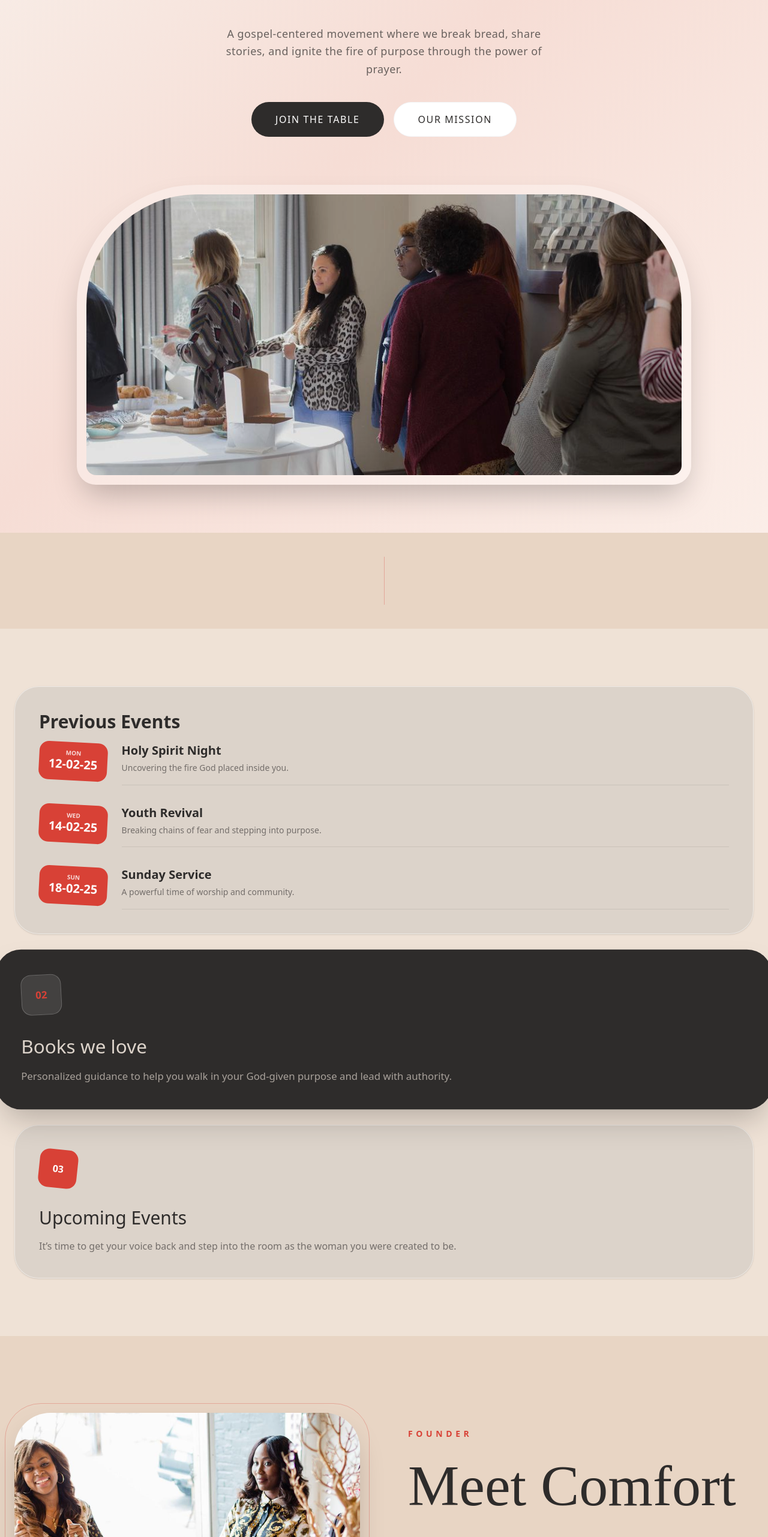
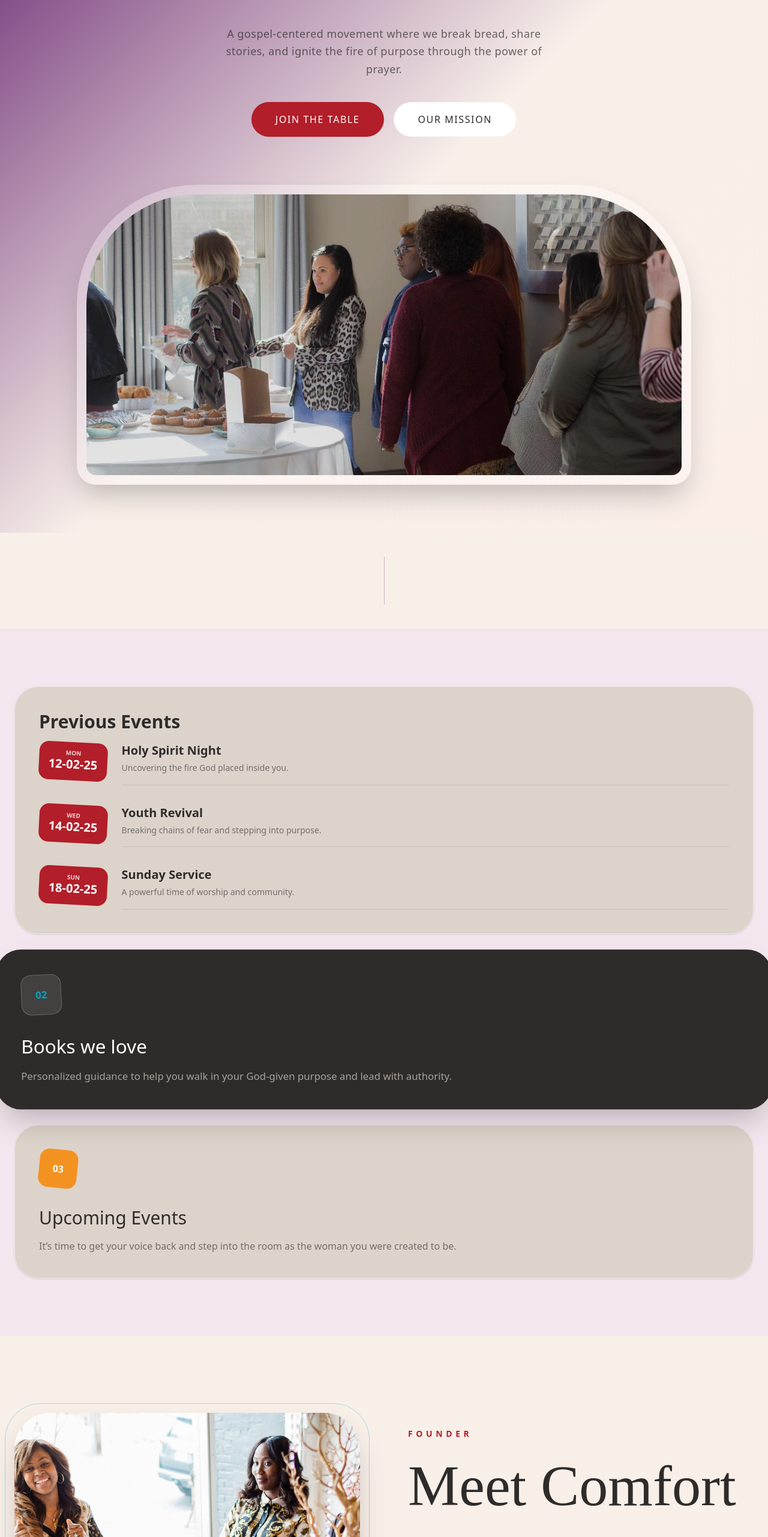
Before and after one commit to emma-data-web/Bruchandpray, a React (Vite) app: page / in a window 1280 px wide. Shown: the part 238-2800 px from the top of the page at 60% size. Built offline with nearby package versions, Linux system fonts and the light colour scheme.

Commit message:
changed some bg colors

```diff
--- a/src/Pages/Home/Download.jsx
+++ b/src/Pages/Home/Download.jsx
@@ -3,16 +3,17 @@ import Computer from "../../assets/computer.png";
 // import Angela from "../../assets/angela.png";
 // import Bible from "../../assets/bible.png";
 
+
 const Download = () => {
   return (
-    <div className="px-6 py-20">
-      <div className="max-w-6xl mx-auto bg-black lg:rounded-[60px] rounded-2xl p-10 md:p-24 flex flex-col md:flex-row items-center gap-16 relative overflow-hidden">
+    <div className="px-6 py-20 bg-[#00A5BC]">
+      <div className="max-w-6xl mx-auto bg-[#6A2B73] lg:rounded-[60px] rounded-2xl p-10 md:p-24 flex flex-col md:flex-row items-center gap-16 relative overflow-hidden">
         {/* Abstract Background Circle */}
-        <div className="absolute top-[-50%] right-[-10%] w-[400px] h-[400px] bg-[#d84136] rounded-full blur-[100px] opacity-20" />
+        <div className="absolute top-[-50%] right-[-10%] w-[400px] h-[400px] bg-[#B21E29] rounded-full blur-[100px] opacity-20" />
 
         <div className="md:w-1/2 relative z-10">
           <h2 className="font-['Playfair_Display'] text-5xl md:text-6xl text-white leading-tight">
-            Get Your Free <span className="text-[#d84136]">Affirmations</span> Guide
+            Get Your Free <span className="text-[#F39221]">Affirmations</span> Guide
           </h2>
           <p className="text-white/60 mt-6 text-lg">
             13 pages of biblical truth to help you renew your mind and see yourself through God&apos;s eyes.
@@ -21,13 +22,14 @@ const Download = () => {
             <input
               type="email"
               placeholder="Your email address"
-              className="bg-white/10 border border-white/20 px-8 py-4 rounded-full text-white w-full outline-none focus:border-[#d84136]"
+              className="bg-white/10 border border-white/20 px-8 py-4 rounded-full text-white w-full outline-none focus:border-[#00A5BC]"
             />
-            <button className="bg-white text-[#2e2c2b] px-10 py-4 rounded-full font-bold whitespace-nowrap hover:bg-[#d84136] hover:text-white transition-all">
+            <button className="bg-white text-[#2e2c2b] px-10 py-4 rounded-full font-bold whitespace-nowrap hover:bg-[#B21E29] hover:text-white transition-all">
               DOWNLOAD NOW
             </button>
           </div>
         </div>
+
 
         <div className="lg:w-1/2 relative z-10 flex justify-center">
           <img src={Computer} className="lg:w-[80%] w-full drop-shadow-2xl animate-float" />
@@ -37,4 +39,5 @@ const Download = () => {
   );
 };
 
+
 export default Download;
--- a/src/Pages/Home/Hero.jsx
+++ b/src/Pages/Home/Hero.jsx
@@ -1,6 +1,6 @@
 const Hero = () => {
   return (
-    <section className="relative min-h-screen pt-32 pb-20 px-6 bg-[linear-gradient(135deg,#f8efe9_0%,#f6ddd5_45%,#fbeee8_100%)] flex flex-col items-center overflow-hidden bg-[#e8d5c4]">
+    <section className="relative min-h-screen pt-32 pb-20 px-6 bg-[linear-gradient(135deg,#6A2B73_0%,#f8efe9_52%,#fbeee8_100%)] flex flex-col items-center overflow-hidden">
       {/* Floating Pill Badges */}
       {/* <div className="absolute top-[7%] left-[7%] bg-gray-200 backdrop-blur-md border border-white/60 px-6 py-2 rounded-full text-xs tracking-[0.3em] font-bold animate-bounce-slow">
         SISTERHOOD
@@ -19,10 +19,10 @@ const Hero = () => {
         </p>
 
         <div className="mt-10 flex gap-4 justify-center lg:flex-row flex-col">
-          <button className="bg-[#2e2c2b] text-white px-10 py-4 rounded-full tracking-widest hover:bg-[#d84136] transition-all">
+          <button className="bg-[#B21E29] text-white px-10 py-4 rounded-full tracking-widest hover:bg-[#F39221] transition-all">
             JOIN THE TABLE
           </button>
-          <button className="border border-gray-100 text-[#2e2c2b] px-10 py-4 rounded-full tracking-widest hover:bg-white/50 transition-all bg-white">
+          <button className="border border-gray-100 text-[#2e2c2b] px-10 py-4 rounded-full tracking-widest hover:bg-[#00A5BC] hover:text-white transition-all bg-white">
             OUR MISSION
           </button>
         </div>
--- a/src/Pages/Home/Home.jsx
+++ b/src/Pages/Home/Home.jsx
@@ -6,16 +6,18 @@ import Download from "./Download";
 import Bust from "./Bust";
 import Instagram from "./Instagram";
 
+
 const Home = () => {
   return (
     <Layout>
-      <div className="bg-[#e8d5c4] w-full overflow-x-hidden font-sans text-[#2e2c2b]">
+      <div className="bg-[#f8efe9] w-full overflow-x-hidden font-sans text-[#2e2c2b]">
         <Hero />
 
         {/* Simple elegant divider */}
         <div className="flex justify-center py-10">
-          <div className="h-20 w-[1px] bg-[#d84136]/30"></div>
+          <div className="h-20 w-[1px] bg-[#6A2B73]/30"></div>
         </div>
+
 
         <Voice />
         <Mariela />
@@ -31,4 +33,5 @@ const Home = () => {
   );
 };
 
+
 export default Home;
--- a/src/Pages/Home/Mariela.jsx
+++ b/src/Pages/Home/Mariela.jsx
@@ -2,39 +2,43 @@
 // import Img1 from "../../assets/img1.png";
 import Img2 from "../../assets/img2.png";
 
+
 const Mariela = () => {
   return (
-    <section className="py-32 px-6 max-w-7xl mx-auto">
+    <section className="py-32 px-6 max-w-7xl mx-auto bg-[#f8efe9]">
       <div className="grid grid-cols-1 lg:grid-cols-2 gap-20 items-center">
 
         {/* Modern Image Frame */}
         <div className="relative group">
-          <div className="absolute -inset-4 border border-[#d84136]/30 lg:rounded-[60px] rounded-2xl group-hover:inset-0 transition-all duration-500" />
+          <div className="absolute -inset-4 border border-[#00A5BC]/30 lg:rounded-[60px] rounded-2xl group-hover:inset-0 transition-all duration-500" />
           <img
             src="./founder.jpeg"
             className="lg:rounded-[60px] rounded-2xl w-full lg:h-[600px] object-cover shadow-2xl relative z-10"
           />
         </div>
 
+
         <div>
-          <span className="text-[#d84136] font-bold tracking-[0.4em] uppercase text-sm">Founder</span>
+          <span className="text-[#B21E29] font-bold tracking-[0.4em] uppercase text-sm">Founder</span>
           <h2 className="font-['Playfair_Display'] text-6xl md:text-8xl text-[#2e2c2b] mt-4 mb-8 leading-tight">
             Meet Comfort Azubike
           </h2>
           <div className="space-y-6 text-[#2e2c2b]/80 text-lg leading-relaxed">
             <p>I am dedicated to helping you be the best version of yourself and walk in your God-given purpose.</p>
-            <p className="italic border-l-4 border-[#d84136] pl-6 font-serif">
+            <p className="italic border-l-4 border-[#B21E29] pl-6 font-serif">
               &quot;When women gather to pray, the atmosphere shifts and purpose is ignited.&quot;
             </p>
           </div>
-          <button className="mt-12 bg-[#2e2c2b] hover:bg-[#d84136] text-white px-12 py-4 rounded-full transition-all flex items-center gap-4 group">
+          <button className="mt-12 bg-[#2e2c2b] hover:bg-[#B21E29] text-white px-12 py-4 rounded-full transition-all flex items-center gap-4 group">
             LEARN MORE <span className="group-hover:translate-x-2 transition-transform">→</span>
           </button>
         </div>
+
 
       </div>
     </section>
   );
 };
 
+
 export default Mariela;
--- a/src/Pages/Home/Voice.jsx
+++ b/src/Pages/Home/Voice.jsx
@@ -1,11 +1,11 @@
 const events = [
-    { id: 1, day: "MON", date: "12-02-25", title: "Holy Spirit Night", desc: "Uncovering the fire God placed inside you." },
-    { id: 2, day: "WED", date: "14-02-25", title: "Youth Revival", desc: "Breaking chains of fear and stepping into purpose." },
-    { id: 3, day: "SUN", date: "18-02-25", title: "Sunday Service", desc: "A powerful time of worship and community." },
-  ];
+  { id: 1, day: "MON", date: "12-02-25", title: "Holy Spirit Night", desc: "Uncovering the fire God placed inside you." },
+  { id: 2, day: "WED", date: "14-02-25", title: "Youth Revival", desc: "Breaking chains of fear and stepping into purpose." },
+  { id: 3, day: "SUN", date: "18-02-25", title: "Sunday Service", desc: "A powerful time of worship and community." },
+];
 const Voice = () => {
   return (
-    <section className="py-24 bg-white/30 px-6">
+    <section className="py-24 bg-[#f3e6ee] px-6">
       <div className="max-w-7xl mx-auto grid grid-cols-1 gap-8">
 
         {/* Card 1 */}
@@ -18,10 +18,12 @@ const Voice = () => {
             {events.map((event) => (
               <div key={event.id} className="flex gap-6 items-start group">
 
-                <div className="flex-shrink-0 w-fit px-4 h-16 bg-[#d84136] rounded-2xl flex flex-col items-center justify-center rotate-3 group-hover:rotate-0 transition-transform">
+
+                <div className="flex-shrink-0 w-fit px-4 h-16 bg-[#B21E29] rounded-2xl flex flex-col items-center justify-center rotate-3 group-hover:rotate-0 transition-transform">
                   <span className="text-[10px] text-white/80 font-bold leading-none">{event.day}</span>
                   <span className="text-white font-bold text-xl whitespace-nowrap">{event.date}</span>
                 </div>
+
 
                 <div className="flex-1 border-b border-[#2e2c2b]/10 pb-4">
                   <h4 className="text-xl text-[#2e2c2b] font-semibold mb-1">{event.title}</h4>
@@ -34,20 +36,22 @@ const Voice = () => {
           </div>
         </div>
 
+
         {/* Card 2 - Center Focus */}
         <div className="bg-[#2e2c2b] p-10 rounded-[40px] text-[#dcd3ca] transform md:scale-105 shadow-2xl">
           <div className="w-16 h-16 bg-white/10 rounded-2xl flex items-center justify-center mb-8 -rotate-3 border border-white/20">
-             <span className="text-[#d84136] font-bold">02</span>
+             <span className="text-[#00A5BC] font-bold">02</span>
           </div>
-          <h3 className=" text-3xl mb-4">Books we love</h3>
+          <h3 className=" text-3xl mb-4 text-white">Books we love</h3>
           <p className="opacity-70 leading-relaxed">
             Personalized guidance to help you walk in your God-given purpose and lead with authority.
           </p>
         </div>
 
+
         {/* Card 3 */}
         <div className="bg-[#dcd3ca] p-10 rounded-[40px] border border-white/50 shadow-sm hover:shadow-xl transition-all">
-          <div className="w-16 h-16 bg-[#d84136] rounded-2xl flex items-center justify-center mb-8 rotate-6">
+          <div className="w-16 h-16 bg-[#F39221] rounded-2xl flex items-center justify-center mb-8 rotate-6">
              <span className="text-white font-bold">03</span>
           </div>
           <h3 className=" text-3xl text-[#2e2c2b] mb-4">Upcoming Events</h3>
@@ -56,9 +60,11 @@ const Voice = () => {
           </p>
         </div>
 
+
       </div>
     </section>
   );
 };
 
+
 export default Voice;
```
